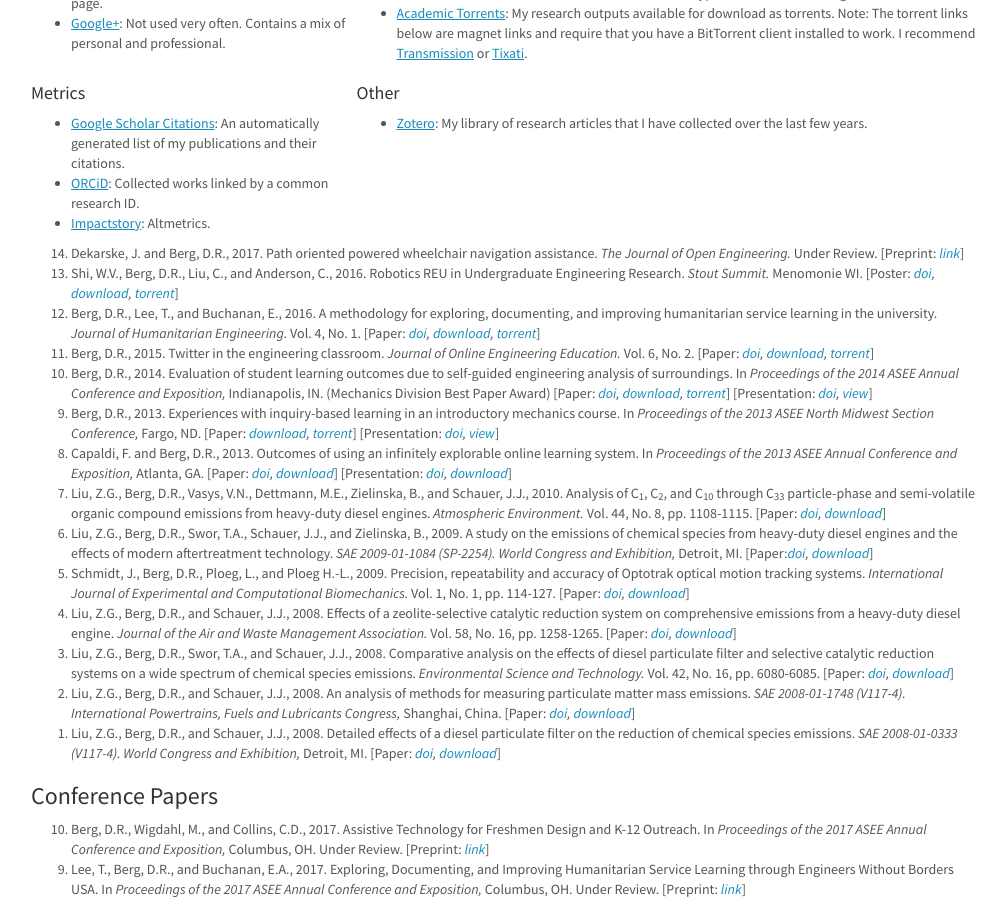
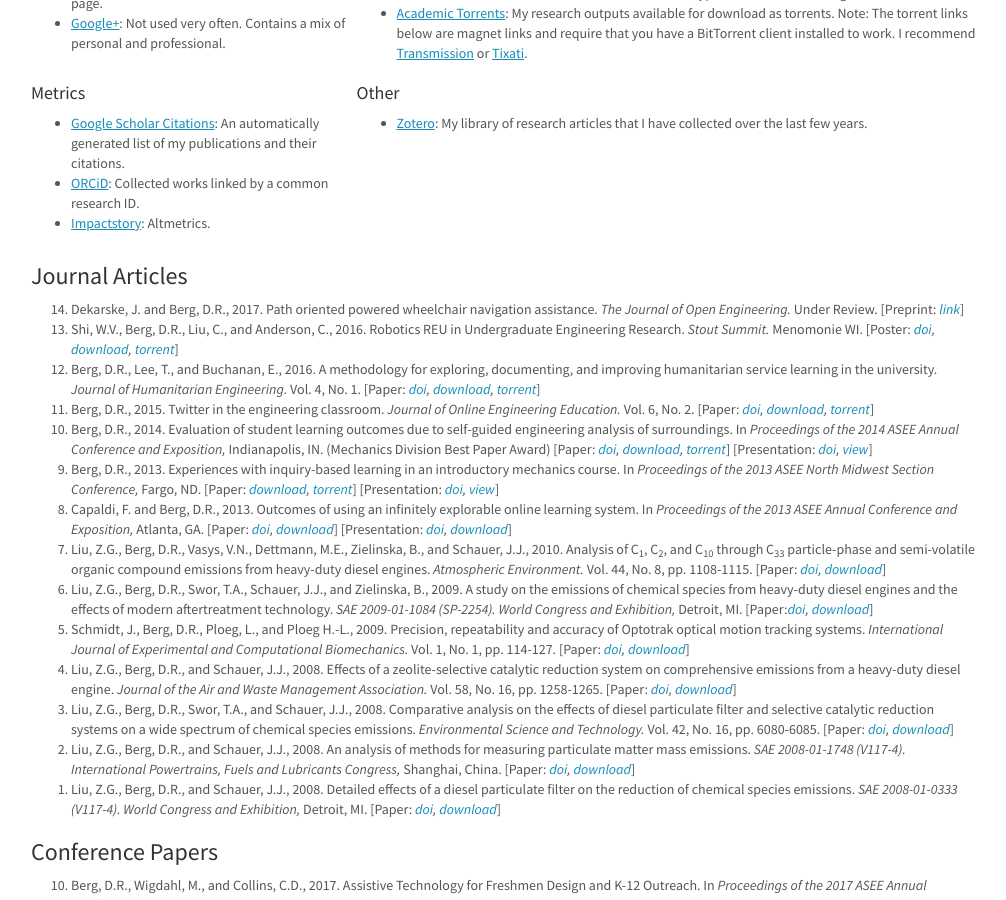
Before and after one commit to devinberg/devinberg.com, a Jekyll site: the page built from publications/index.md, in a window 1280 px wide and 900 px high, scrolled down 427 px. Shown: the whole window, without its empty margins (39-1045 px from the left). Built offline with Jekyll 4.4.1, drawn with Linux system fonts in a browser that asks for light colours; nearby versions of some CDN libraries; comment, search, counter and statistics services are not loaded.

Commit message:
weird bug that this was missing

```diff
--- a/publications/index.md
+++ b/publications/index.md
@@ -53,6 +53,7 @@ Below are some of the papers and other artifacts I have published. Additional in
 </tr>
 </table>
 
+<h3>Journal Articles</h3>
 <ol reversed="">
 
 
```
